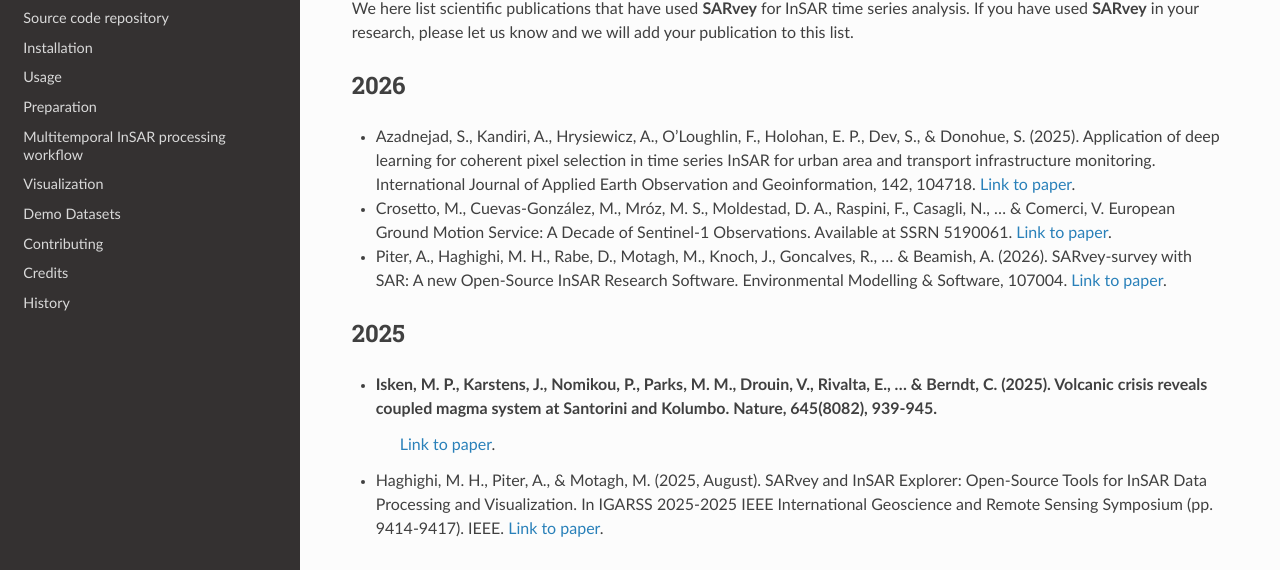
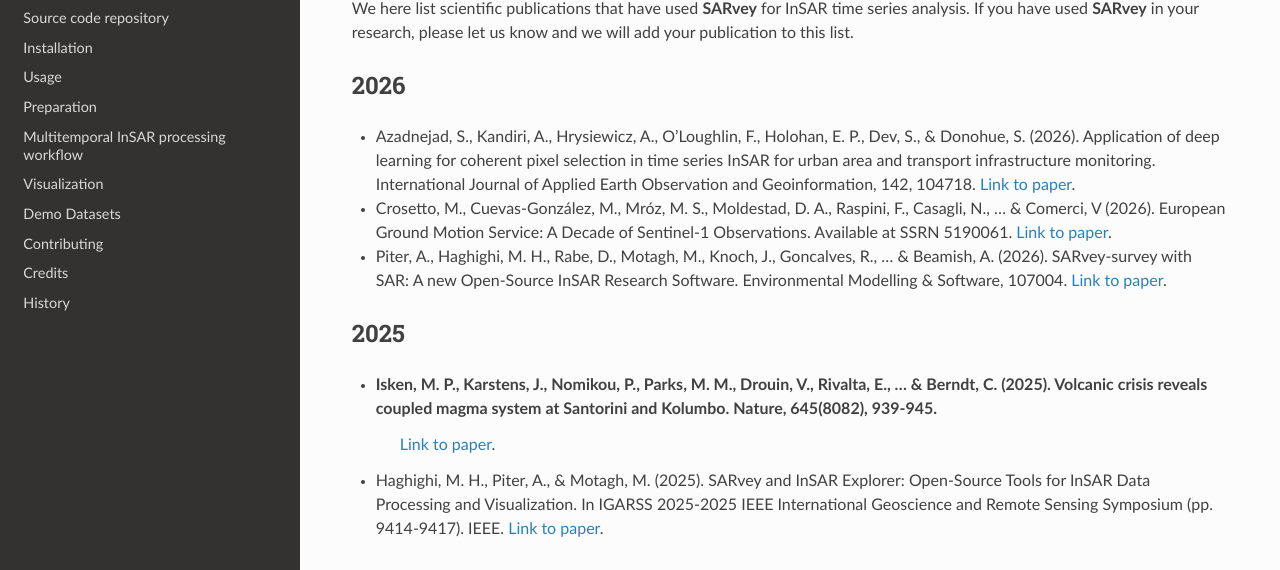
Before and after one commit to luhipi/sarvey, a Sphinx documentation site: the page built from docs/scientific_publications.rst, in a window 1280 px wide and 1058 px high. Shown: the part 163-733 px from the top of the window. Built offline with Sphinx 7.4.7 and the Read the Docs theme 3.1.0, drawn with Linux system fonts in a browser that asks for light colours; pages that are not in the unit, such as notebooks, are missing from menus.

Commit message:
Correct entries in publication list.

```diff
--- a/docs/scientific_publications.rst
+++ b/docs/scientific_publications.rst
@@ -10,10 +10,10 @@
 2026
 ----
 
-* Azadnejad, S., Kandiri, A., Hrysiewicz, A., O’Loughlin, F., Holohan, E. P., Dev, S., & Donohue, S. (2025). Application of deep learning for coherent pixel selection in time series InSAR for urban area and transport infrastructure monitoring. International Journal of Applied Earth Observation and Geoinformation, 142, 104718.
+* Azadnejad, S., Kandiri, A., Hrysiewicz, A., O’Loughlin, F., Holohan, E. P., Dev, S., & Donohue, S. (2026). Application of deep learning for coherent pixel selection in time series InSAR for urban area and transport infrastructure monitoring. International Journal of Applied Earth Observation and Geoinformation, 142, 104718.
   `Link to paper <https://www.sciencedirect.com/science/article/pii/S0034425726001422>`_.
 
-* Crosetto, M., Cuevas-González, M., Mróz, M. S., Moldestad, D. A., Raspini, F., Casagli, N., ... & Comerci, V. European Ground Motion Service: A Decade of Sentinel-1 Observations. Available at SSRN 5190061.
+* Crosetto, M., Cuevas-González, M., Mróz, M. S., Moldestad, D. A., Raspini, F., Casagli, N., ... & Comerci, V (2026). European Ground Motion Service: A Decade of Sentinel-1 Observations. Available at SSRN 5190061.
   `Link to paper <https://www.sciencedirect.com/science/article/pii/S0034425726001598?ssrnid=5190061&dgcid=SSRN_redirect_SD>`_.
 
 * Piter, A., Haghighi, M. H., Rabe, D., Motagh, M., Knoch, J., Goncalves, R., ... & Beamish, A. (2026). SARvey-survey with SAR: A new Open-Source InSAR Research Software. Environmental Modelling & Software, 107004.
@@ -26,7 +26,7 @@
 * Isken, M. P., Karstens, J., Nomikou, P., Parks, M. M., Drouin, V., Rivalta, E., ... & Berndt, C. (2025). Volcanic crisis reveals coupled magma system at Santorini and Kolumbo. Nature, 645(8082), 939-945.
     `Link to paper <https://www.nature.com/articles/s41586-025-09525-7>`_.
 
-* Haghighi, M. H., Piter, A., & Motagh, M. (2025, August). SARvey and InSAR Explorer: Open-Source Tools for InSAR Data Processing and Visualization. In IGARSS 2025-2025 IEEE International Geoscience and Remote Sensing Symposium (pp. 9414-9417). IEEE.
+* Haghighi, M. H., Piter, A., & Motagh, M. (2025). SARvey and InSAR Explorer: Open-Source Tools for InSAR Data Processing and Visualization. In IGARSS 2025-2025 IEEE International Geoscience and Remote Sensing Symposium (pp. 9414-9417). IEEE.
   `Link to paper <https://ieeexplore.ieee.org/abstract/document/11313961>`_.
 
 2024
```
